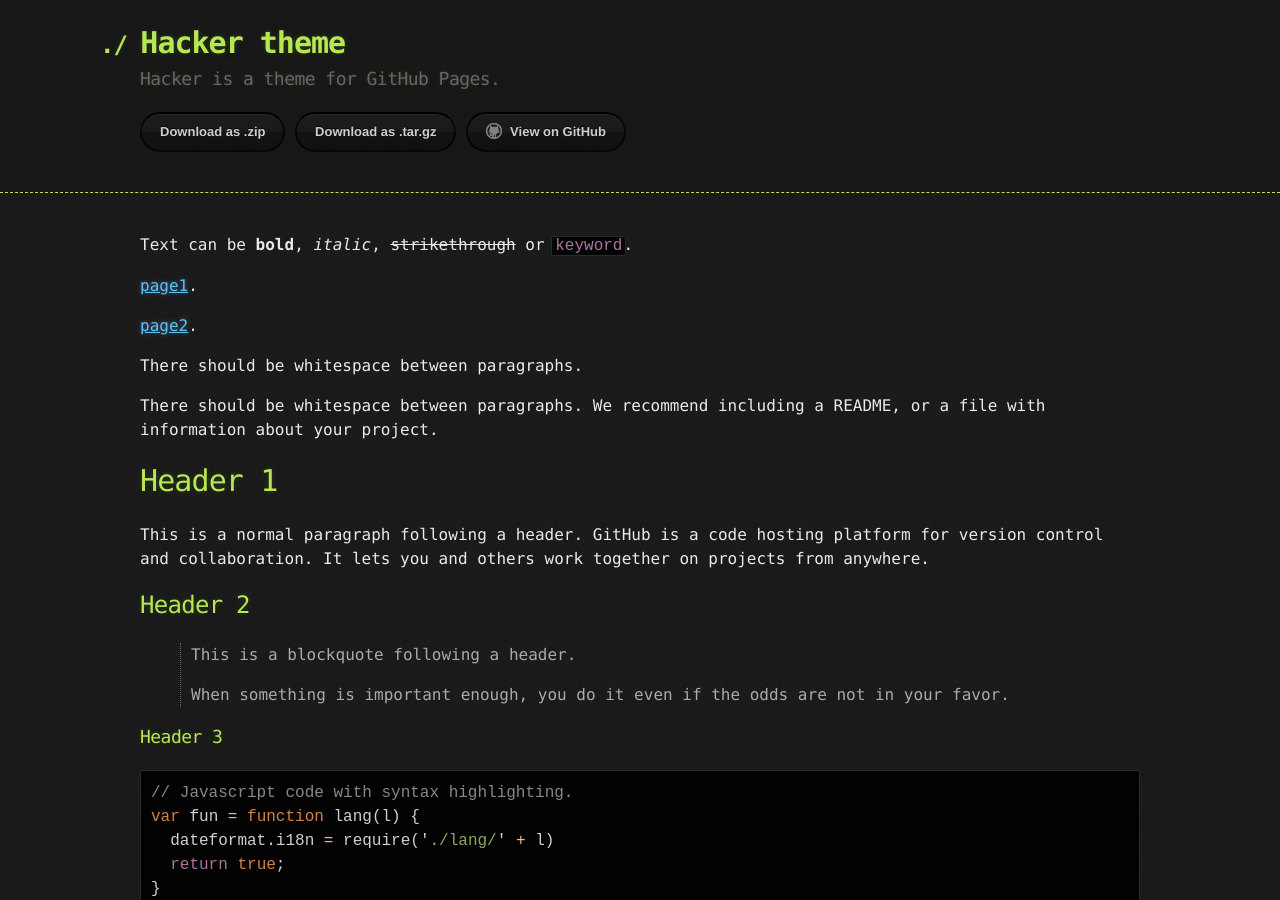
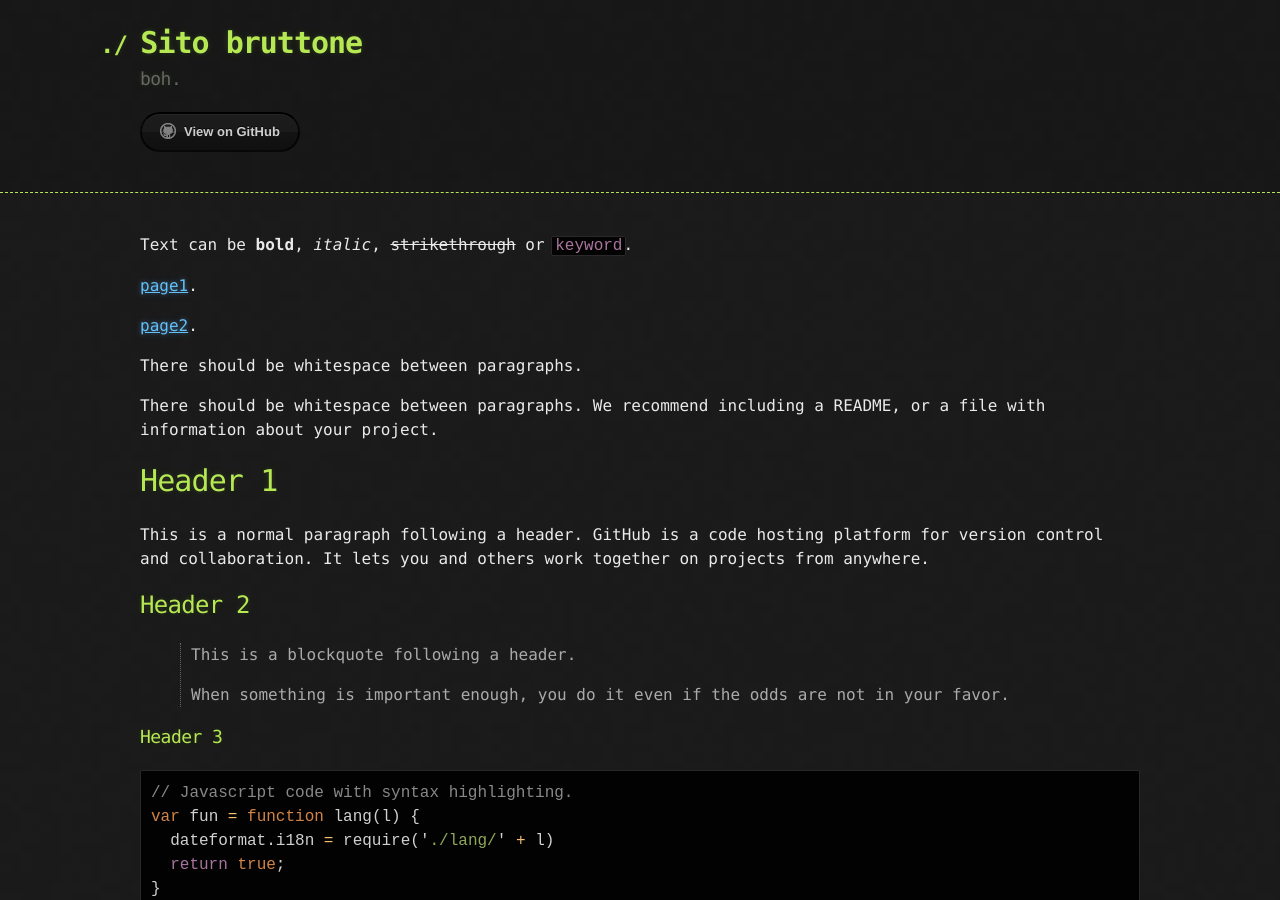
Before and after one commit to Soleeee6272/soleeee6272.github.io, a Jekyll site: the page built from index.md, in a window 1280 px wide and 900 px high. Built offline with Jekyll 4.4.1, drawn with Linux system fonts in a browser that asks for light colours.

Commit message:
Update _config.yml

```diff
--- a/_config.yml
+++ b/_config.yml
@@ -1,5 +1,5 @@
-title: Hacker theme
-description: Hacker is a theme for GitHub Pages.
-show_downloads: true
+title: Sito bruttone
+description: boh.
+show_downloads: false
 google_analytics:
-theme: jekyll-theme-hacker
+prova1: boh
```
